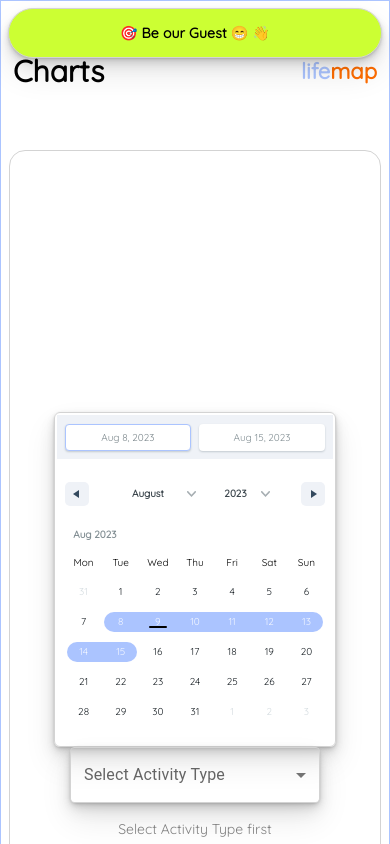
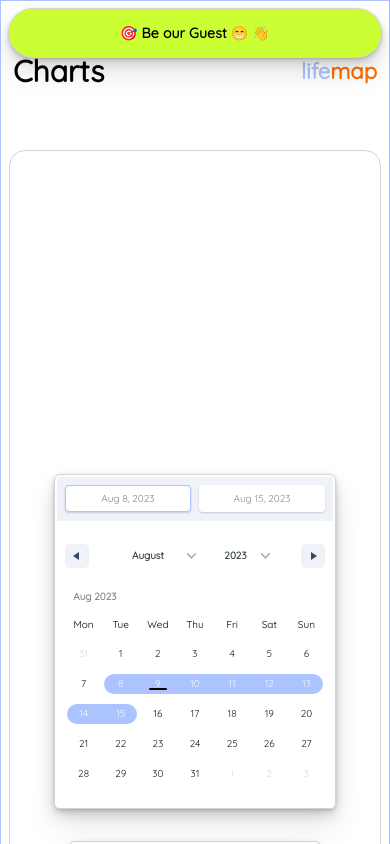
Before and after one commit to berkaysson/lifemap, a React (Create React App) app: page /lifemap/charts in a window 390 px wide. Both pictures are taken after a click on the button "Try with Guest Mode". Shown: the top 844 px of the page. Built offline with nearby package versions, Linux system fonts and the light colour scheme.

Commit message:
Add checks and responsive design

```diff
--- a/src/Pages/ChartsPage.js
+++ b/src/Pages/ChartsPage.js
@@ -40,13 +40,28 @@ const Content = styled.div`
   align-items: center;
   gap: 3rem;
   width: 100%;
-  height: 1000px;
+  height: 1200px;
   border: 1px solid ${({ theme }) => theme.colors.alternative};
   border-radius: ${({ theme }) => theme.radius.medium};
   padding: ${({ theme }) => theme.sizes.large};
 
   @media (max-width: 768px) {
     grid-area: 2 / 1 / 3 / 2;
+  }
+`;
+
+const ChartFormWrapper = styled.div`
+  display: flex;
+  flex-direction: row;
+  gap: 2rem;
+  align-items: center;
+  justify-content: center;
+  margin-bottom: 2rem;
+
+  @media (max-width: 1024px) {
+    flex-direction: column;
+    margin-bottom: 1rem;
+    gap: 2rem;
   }
 `;
 
@@ -109,20 +124,23 @@ const ChartsPage = ({ activityDataUnits, activityCategories }) => {
           <HeaderContent headerText={"Charts"} />
         </Header>
         <Content>
-          <div>
+          <ChartFormWrapper>
             <DateRangeSelector onSubmit={dateRangeHandler} />
             <CategorySubCategorySelect
               categories={activityCategories}
               onSubCategorySelect={subCategorySelectHandler}
             />
-          </div>
-
+          </ChartFormWrapper>
+          {!selectedCategory && !selectedSubCategory ? (
+            <h3>Please select Category</h3>
+          ) : (
             <ResponsiveBarChart
               activityDataUnits={activityDataUnits}
               dateRange={dateRange}
               selectedCategory={selectedCategory}
               selectedSubCategory={selectedSubCategory}
             />
+          )}
         </Content>
       </Wrapper>
     </AnimatedPage>
```
Lines whose indentation alone changed are shown as unchanged.
